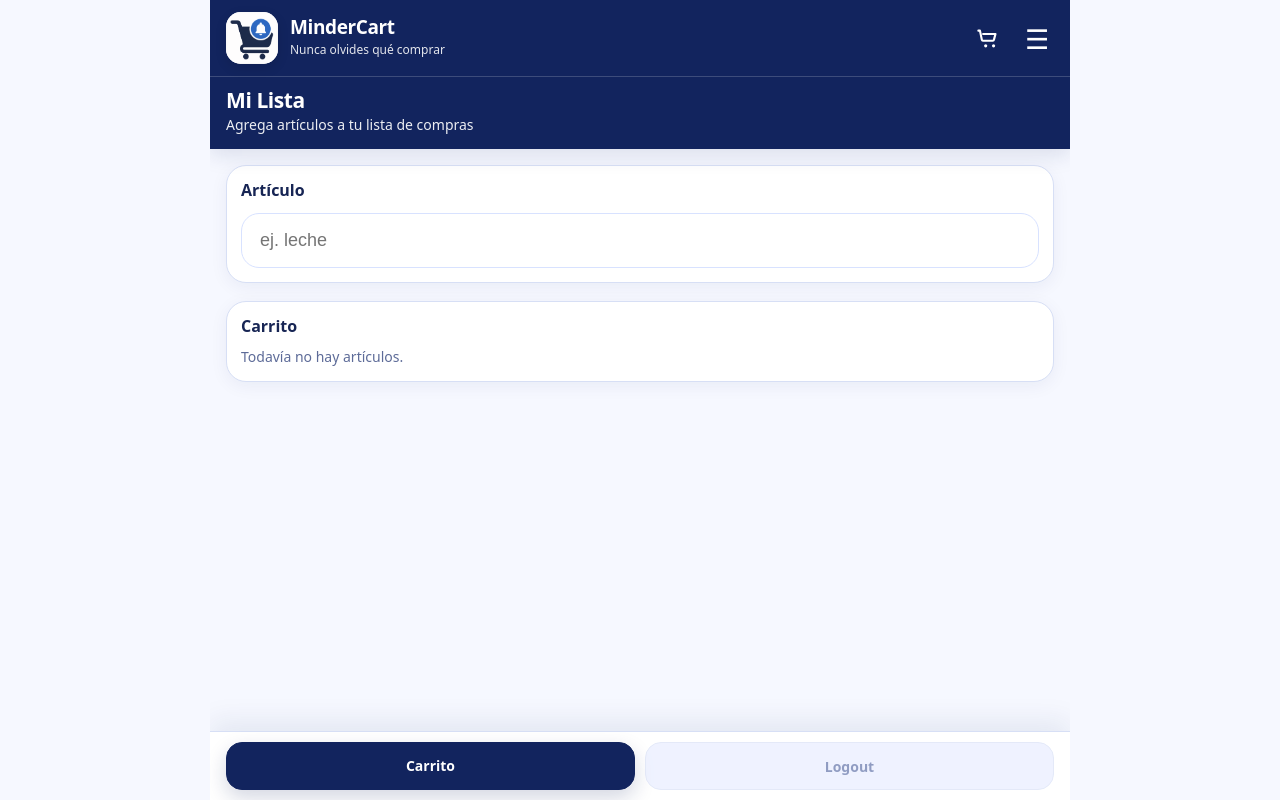
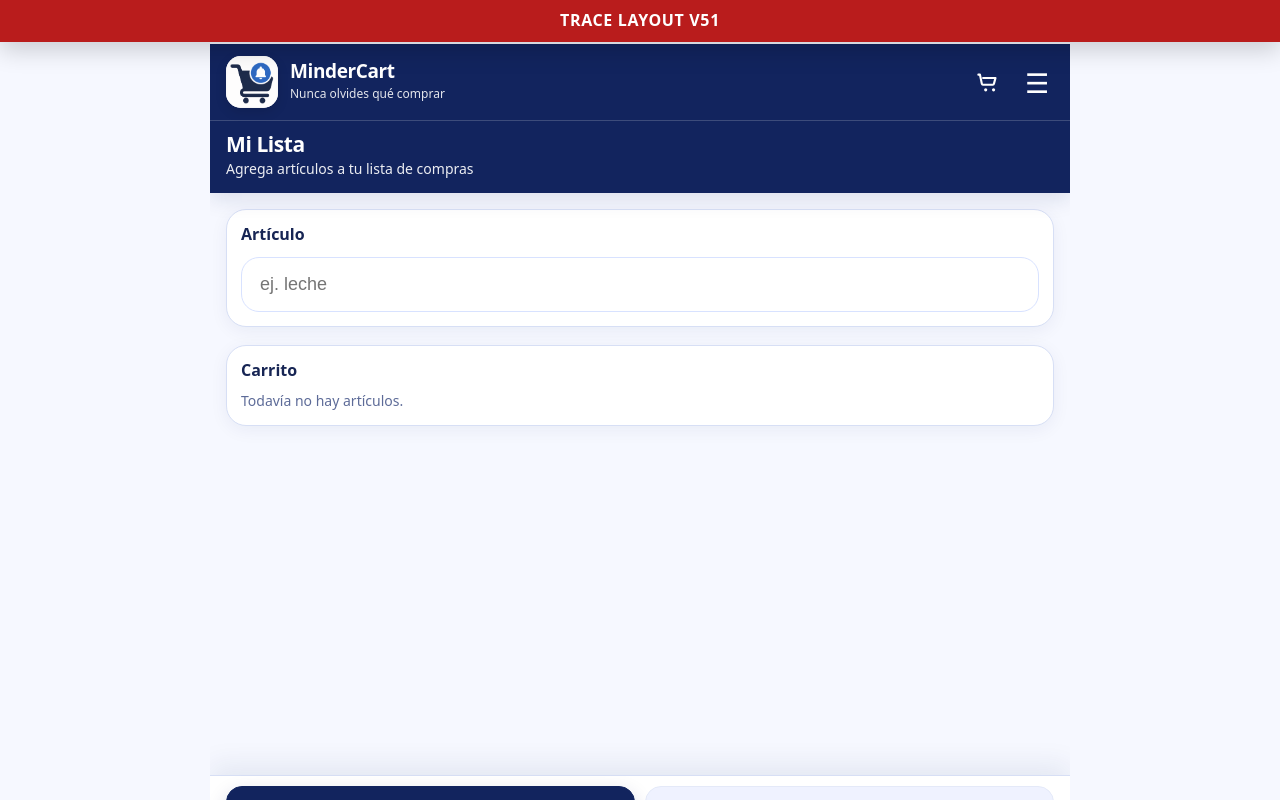
Before and after one commit to EnriqueGSMC/mindercart-web, a Next.js app: page / in a window 1280 px wide. Built offline with nearby package versions, Linux system fonts and the light colour scheme.

Commit message:
Add layout trace banner v51

```diff
--- a/src/app/layout.tsx
+++ b/src/app/layout.tsx
@@ -1,8 +1,7 @@
 // ============================================================================
 // FILE: src/app/layout.tsx
-// Reemplaza este archivo tal cual.
+// TRACE PATCH V51
 // ============================================================================
-/* FILE: src/app/layout.tsx */
 import type { Metadata } from "next";
 import React from "react";
 import "./globals.css";
@@ -18,7 +17,27 @@ export const revalidate = 0;
 export default function RootLayout({ children }: { children: React.ReactNode }) {
   return (
     <html lang="es">
-      <body>{children}</body>
+      <body style={{ margin: 0 }}>
+        <div
+          style={{
+            position: "fixed",
+            top: 0,
+            left: 0,
+            right: 0,
+            zIndex: 99999,
+            background: "#b91c1c",
+            color: "#ffffff",
+            fontWeight: 900,
+            textAlign: "center",
+            padding: "10px 12px",
+            letterSpacing: "0.04em",
+            boxShadow: "0 8px 24px rgba(0,0,0,0.18)",
+          }}
+        >
+          TRACE LAYOUT V51
+        </div>
+        <div style={{ paddingTop: 44 }}>{children}</div>
+      </body>
     </html>
   );
 }
```
